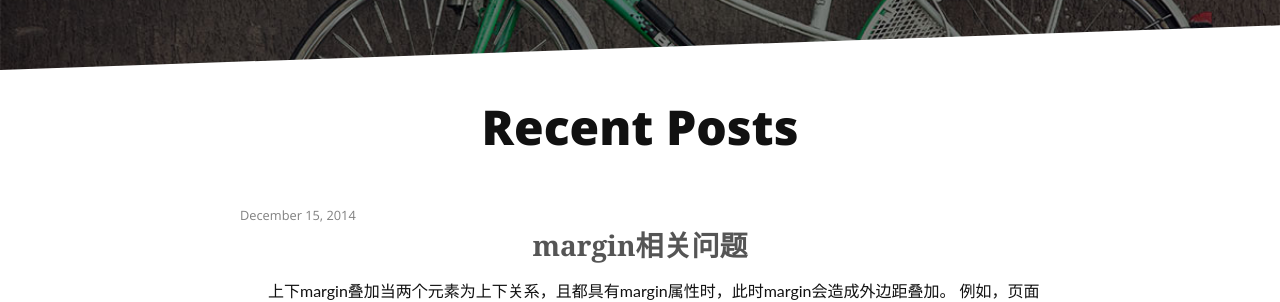
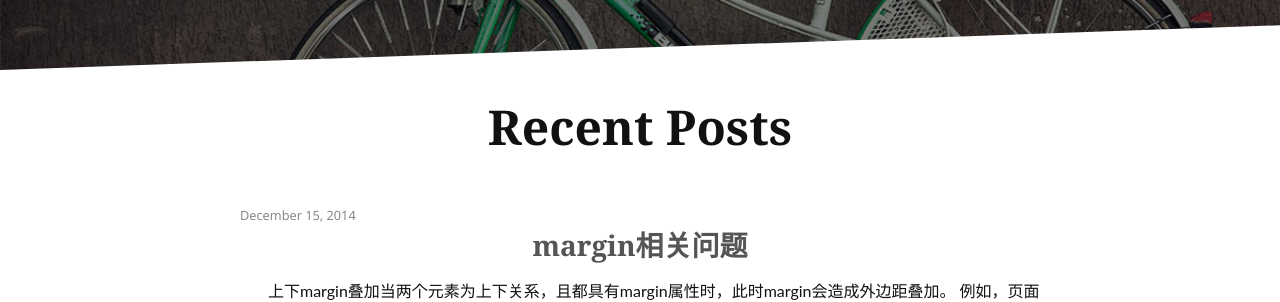
Before and after one commit to TopGrd/Jekyll, a Jekyll site: the page built from index.html, in a window 1280 px wide. Shown: the part 170-472 px from the top of the page. Built offline with Jekyll 4.4.1, drawn with Linux system fonts in a browser that asks for light colours; nearby versions of some CDN libraries; Markdown is read by kramdown in place of the engine named in the settings; the list of posts is cut into pages by our own code.

Commit message:
Update style.css

```diff
--- a/assets/css/style.css
+++ b/assets/css/style.css
@@ -525,7 +525,7 @@ body .intro {
 
 h1,.h1,h2,.h2,h3,.h3,h4,.h4,h5,.h5,h6,.h6 {
 	margin: .5rem 0 1.5rem;
-	font-family: "Open Sans",Helvetica,Arial,sans-serif
+	font-family: Cambria, Georgia, "Microsoft Jhenghei", "Hiragino Sans GB", "Microsoft YaHei", "Times New Roman", serif
 }
 
 h1,.h1 {
```
